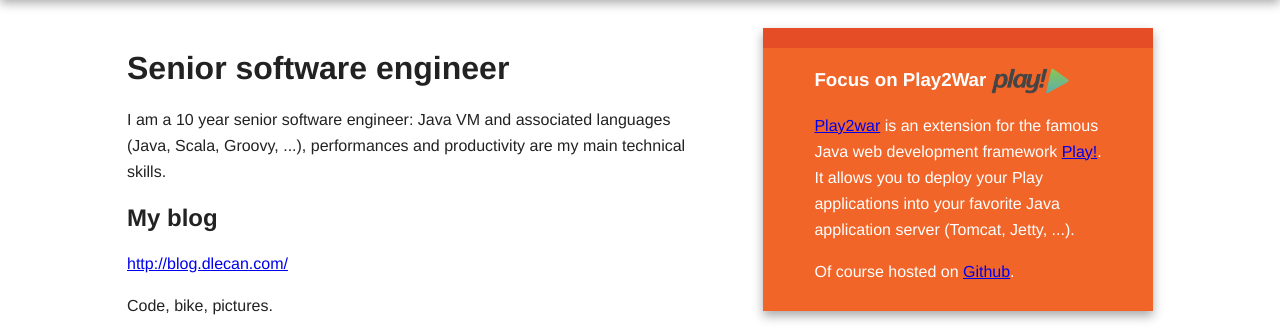
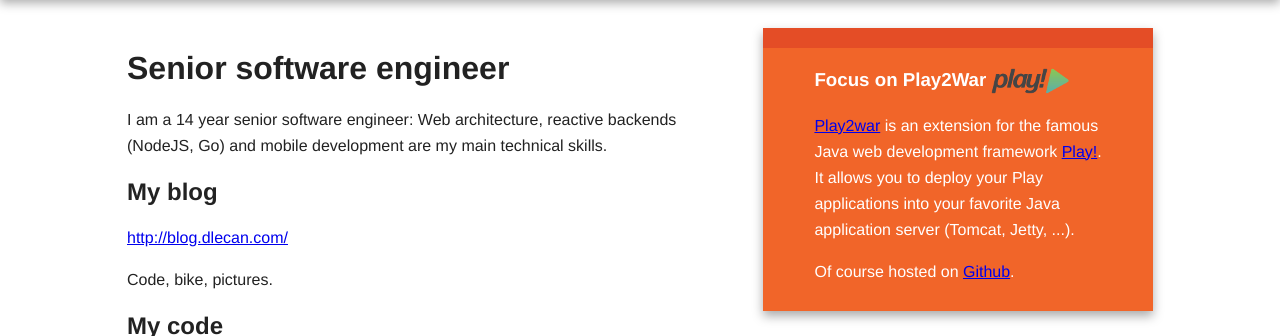
Before and after one commit to dlecan/dlecan.github.io, a plain HTML site: page index.html in a window 1280 px wide. Shown: the part 98-434 px from the top of the page. Drawn offline with nearby package versions, Linux system fonts and the light colour scheme.

Commit message:
Update main skils

```diff
--- a/index.html
+++ b/index.html
@@ -37,7 +37,7 @@
 			<article>
 				<header>
 					<h1>Senior software engineer</h1>
-					<p>I am a 10 year senior software engineer: Java VM and associated languages (Java, Scala, Groovy, ...), performances and productivity are my main technical skills.</p>
+					<p>I am a 14 year senior software engineer: Web architecture, reactive backends (NodeJS, Go) and mobile development are my main technical skills.</p>
 				</header>
 				<section>
 					<h2>My blog</h2>
```
